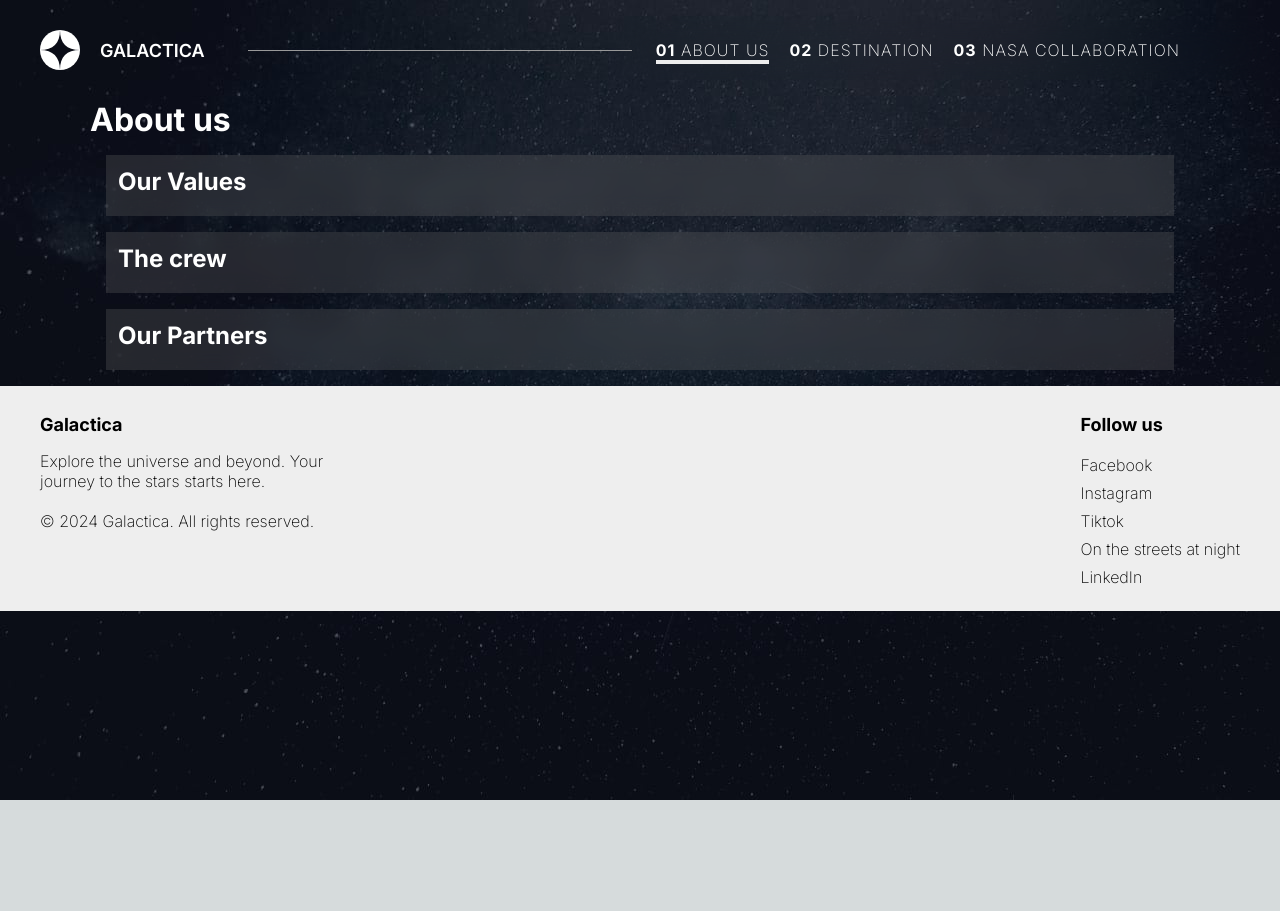
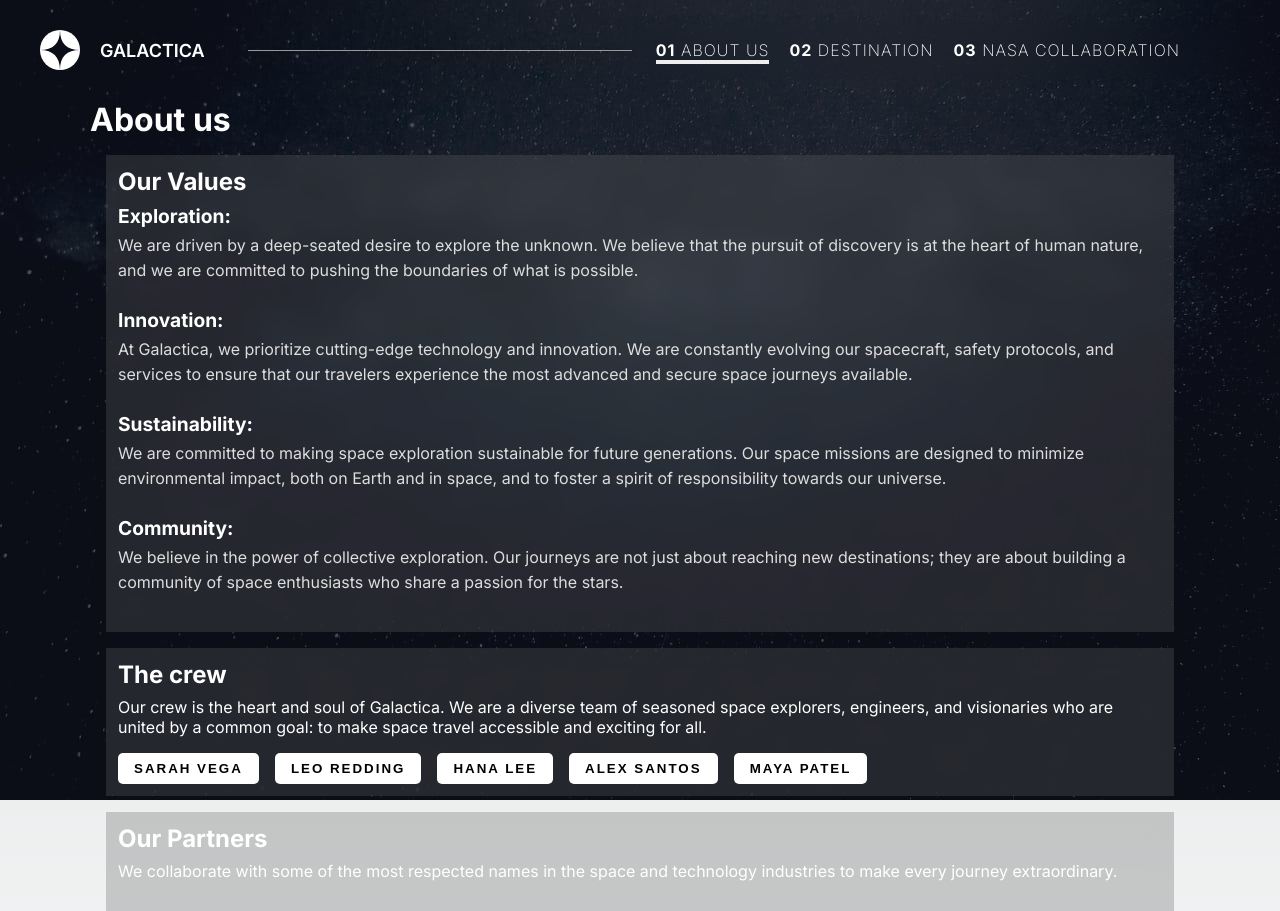
Before and after one commit to yasi-ayazi/react-1-hw, a Next.js app: page /about_us in a window 1280 px wide. Shown: the top 911 px of the page. Before the commit the page ends 800 px from the top, so only its background shows below. Built offline with nearby package versions, Linux system fonts and the light colour scheme.

Commit message:
Add OurCrew, OurPartners, and OurValues components; implement styling and update AboutUs page to utilize new components

```diff
--- a/app/about_us/ourCrew.js
+++ b/app/about_us/ourCrew.js
@@ -1,5 +1,83 @@
+"use client";
+import React, { useState } from "react";
+import styles from "./page.module.css";
+
+const crewMembers = [
+  {
+    Name: "Sarah Vega",
+    Title: "Captain",
+    Description:
+      "A former NASA astronaut with over 15 years of experience, Captain Vega leads our missions with unparalleled expertise and a passion for space exploration.",
+    image: "/crew/image-anousheh-ansari.webp",
+  },
+  {
+    Name: "Leo Redding",
+    Title: "Dr",
+    Description:
+      "Our chief astrophysicist, Dr. Redding, is a renowned scientist who has contributed to major space discoveries. He ensures that every journey is as educational as it is exhilarating.",
+    image: "/crew/image-douglas-hurley.webp",
+  },
+  {
+    Name: "Hana Lee",
+    Title: "Chief Engineer",
+    Description:
+      "With her extensive background in aerospace engineering, Hana Lee is responsible for the state-of-the-art technology that powers our spacecraft. Her innovation ensures that our travelers are always in safe hands.",
+    image: "/crew/image-mark-shuttleworth.webp",
+  },
+  {
+    Name: "Alex Santos",
+    Title: "Mission Specialist",
+    Description:
+      "As a mission specialist, Alex’s job is to ensure that every aspect of the journey runs smoothly. With a background in both science and adventure tourism, Alex is the perfect guide for our space travelers.",
+    image: "/crew/image-victor-glover.webp",
+  },
+  {
+    Name: "Maya Patel",
+    Title: "Crew Member",
+    Description:
+      "Maya brings a unique blend of technical skills and customer service experience to the team. She’s always ready to assist with any needs and to make sure every traveler has an unforgettable experience.",
+    image: "/crew/image-douglas-hurley.webp",
+  },
+];
+
 const OurCrew = () => {
-  return <p> ADD OUR CREW HERE </p>;
+  const [selectedIndex, setSelectedIndex] = useState(null);
+
+  const handleClick = (index) => {
+    setSelectedIndex(index);
+  };
+
+  return (
+    <div>
+      <p>
+        Our crew is the heart and soul of Galactica. We are a diverse team of seasoned space
+        explorers, engineers, and visionaries who are united by a common goal: to make space travel
+        accessible and exciting for all.
+      </p>
+
+      <div className={styles.crewList}>
+        {crewMembers.map((member, index) => (
+          <button key={index} onClick={() => handleClick(index)}>
+            {member.Name}
+          </button>
+        ))}
+      </div>
+
+      {selectedIndex !== null && (
+        <div style={{ marginTop: "2rem" }}>
+          <h3>
+            {crewMembers[selectedIndex].Title} – {crewMembers[selectedIndex].Name}
+          </h3>
+          <img
+            src={crewMembers[selectedIndex].image}
+            alt={crewMembers[selectedIndex].Name}
+            style={{ width: "200px", borderRadius: "10px" }}
+          />
+          <p>{crewMembers[selectedIndex].Description}</p>
+        </div>
+      )}
+    </div>
+  );
 };
 
 export default OurCrew;
--- a/app/about_us/ourPartners.js
+++ b/app/about_us/ourPartners.js
@@ -1,5 +1,42 @@
+const partners = [
+  { name: "Alphabet", image: "/business_partners/alphabet-logo.png" },
+  { name: "Amazon", image: "/business_partners/amazon_logo.png" },
+  { name: "CBC", image: "/business_partners/CBC_Logo_White.png" },
+  { name: "Microsoft", image: "/business_partners/Microsoft-Logo-white.png" },
+  { name: "NYU", image: "/business_partners/nyu-logo.png" },
+  { name: "Queens University", image: "/business_partners/QueensLogo_white.png" },
+  { name: "Samsung", image: "/business_partners/samsung-logo.png" },
+  { name: "Sodexo", image: "/business_partners/sodexo-logo.png" },
+];
+
 const OurPartners = () => {
-  return <p> ADD OUR Partners HERE </p>;
+  return (
+    <div>
+      <p>
+        We collaborate with some of the most respected names in the space and technology industries to make every journey extraordinary.
+      </p>
+      <div
+        style={{
+          display: "flex",
+          flexWrap: "wrap",
+          gap: "2rem",
+          justifyContent: "center",
+          marginTop: "2rem",
+        }}
+      >
+        {partners.map((partner, index) => (
+          <div key={index} style={{ textAlign: "center", maxWidth: "150px" }}>
+            <img
+              src={partner.image}
+              alt={partner.name}
+              style={{ width: "100%", height: "auto", objectFit: "contain" }}
+            />
+            <p style={{ marginTop: "0.5rem", color: "#ccc" }}>{partner.name}</p>
+          </div>
+        ))}
+      </div>
+    </div>
+  );
 };
 
 export default OurPartners;
--- a/app/about_us/ourValues.js
+++ b/app/about_us/ourValues.js
@@ -1,5 +1,45 @@
+import styles from "./page.module.css";
+
 const OurValues = () => {
-  return <p> ADD OUR VALUES HERE </p>;
+  return (
+    <div>
+      <div className={styles.valueItem}>
+        <strong className={styles.valueTitle}>Exploration:</strong>
+        <p className={styles.valueText}>
+          We are driven by a deep-seated desire to explore the unknown. We believe that the pursuit
+          of discovery is at the heart of human nature, and we are committed to pushing the
+          boundaries of what is possible.
+        </p>
+      </div>
+
+      <div className={styles.valueItem}>
+        <strong className={styles.valueTitle}>Innovation:</strong>
+        <p className={styles.valueText}>
+          At Galactica, we prioritize cutting-edge technology and innovation. We are constantly
+          evolving our spacecraft, safety protocols, and services to ensure that our travelers
+          experience the most advanced and secure space journeys available.
+        </p>
+      </div>
+
+      <div className={styles.valueItem}>
+        <strong className={styles.valueTitle}>Sustainability:</strong>
+        <p className={styles.valueText}>
+          We are committed to making space exploration sustainable for future generations. Our space
+          missions are designed to minimize environmental impact, both on Earth and in space, and to
+          foster a spirit of responsibility towards our universe.
+        </p>
+      </div>
+
+      <div className={styles.valueItem}>
+        <strong className={styles.valueTitle}>Community:</strong>
+        <p className={styles.valueText}>
+          We believe in the power of collective exploration. Our journeys are not just about
+          reaching new destinations; they are about building a community of space enthusiasts who
+          share a passion for the stars.
+        </p>
+      </div>
+    </div>
+  );
 };
 
 export default OurValues;
--- a/app/about_us/page.js
+++ b/app/about_us/page.js
@@ -1,36 +1,36 @@
-import styles from "./page.module.css";
+//import styles from "./page.module.css";
 
 // TASK - React 1 week 1
 // After you are finished with creating the page, move the OurValues, OurCrew, OurPartners components into their own files
 // OurValues.js, OurCrew.js, OurPartners.js should live in this folder
 // import and use the components from the newly created files
-import ourValues from "./ourValues";
-import ourCrew from "./ourCrew.js";
-import ourPartners from "./ourPartners.js";
+import OurValues from "./ourValues";
+import OurCrew from "./ourCrew.js";
+import OurPartners from "./ourPartners.js";
 
-export const Crew = () => {
+export const AboutUs = () => {
   return (
     <div className="fullBGpicture">
       <main className="mainContent">
         <h1>About us</h1>
         <section className="card">
           <h2>Our Values</h2>
-          <ourValues />
+          <OurValues />
         </section>
         <section className="card">
           <h2>The crew</h2>
-          <ourCrew />
+          <OurCrew />
         </section>
 
         {/* TASK - React 1 week 1 */}
         {/* Add in the "OurPartners" component here */}
         <section className="card">
           <h2>Our Partners</h2>
-          <ourPartners/>
+          <OurPartners/>
         </section>
       </main>
     </div>
   );
 };
 
-export default Crew;
+export default AboutUs;
--- a/app/about_us/page.module.css
+++ b/app/about_us/page.module.css
@@ -3,3 +3,60 @@
   width: 100vw;
   height: 100vh;
 }
+
+.valueItem {
+  margin-bottom: 1.5rem;
+}
+
+.valueTitle {
+  display: block;
+  font-size: 1.2rem;
+  font-weight: bold;
+  margin-bottom: 0.3rem;
+  color: #ffffff;
+}
+
+.valueText {
+  font-size: 1rem;
+  color: #dddddd;
+  line-height: 1.6;
+}
+
+.crewList {
+  display: flex;
+  flex-wrap: wrap;
+  gap: 1rem;
+  margin-top: 1rem;
+}
+
+.crewList button {
+  background-color: #fff;
+  border: none;
+  padding: 0.5rem 1rem;
+  font-weight: bold;
+  cursor: pointer;
+  border-radius: 5px;
+}
+
+.partnerGrid {
+  display: flex;
+  flex-wrap: wrap;
+  gap: 2rem;
+  justify-content: center;
+  margin-top: 2rem;
+}
+
+.partnerCard {
+  text-align: center;
+  max-width: 150px;
+}
+
+.partnerCard img {
+  width: 100%;
+  object-fit: contain;
+}
+
+.partnerCard p {
+  margin-top: 0.5rem;
+  color: #ccc;
+}
```
